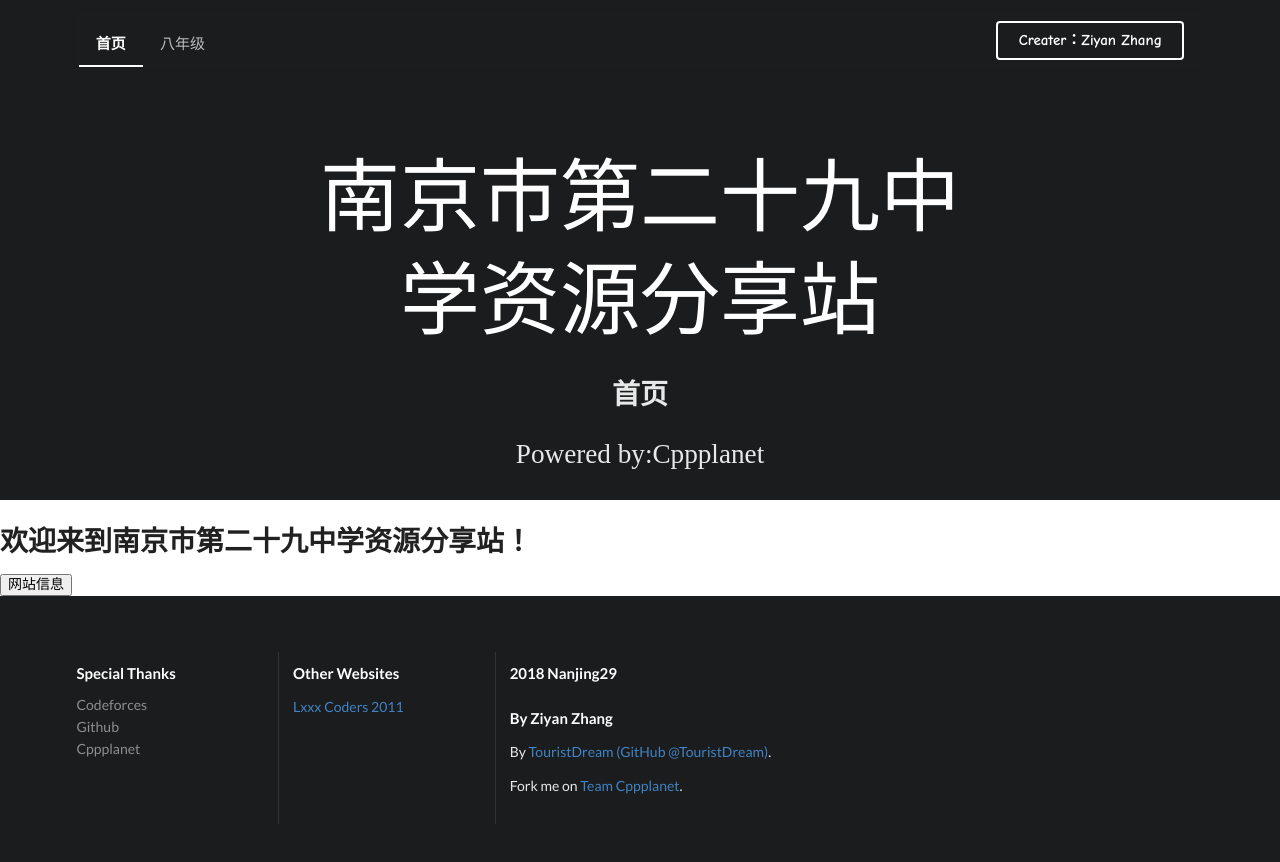
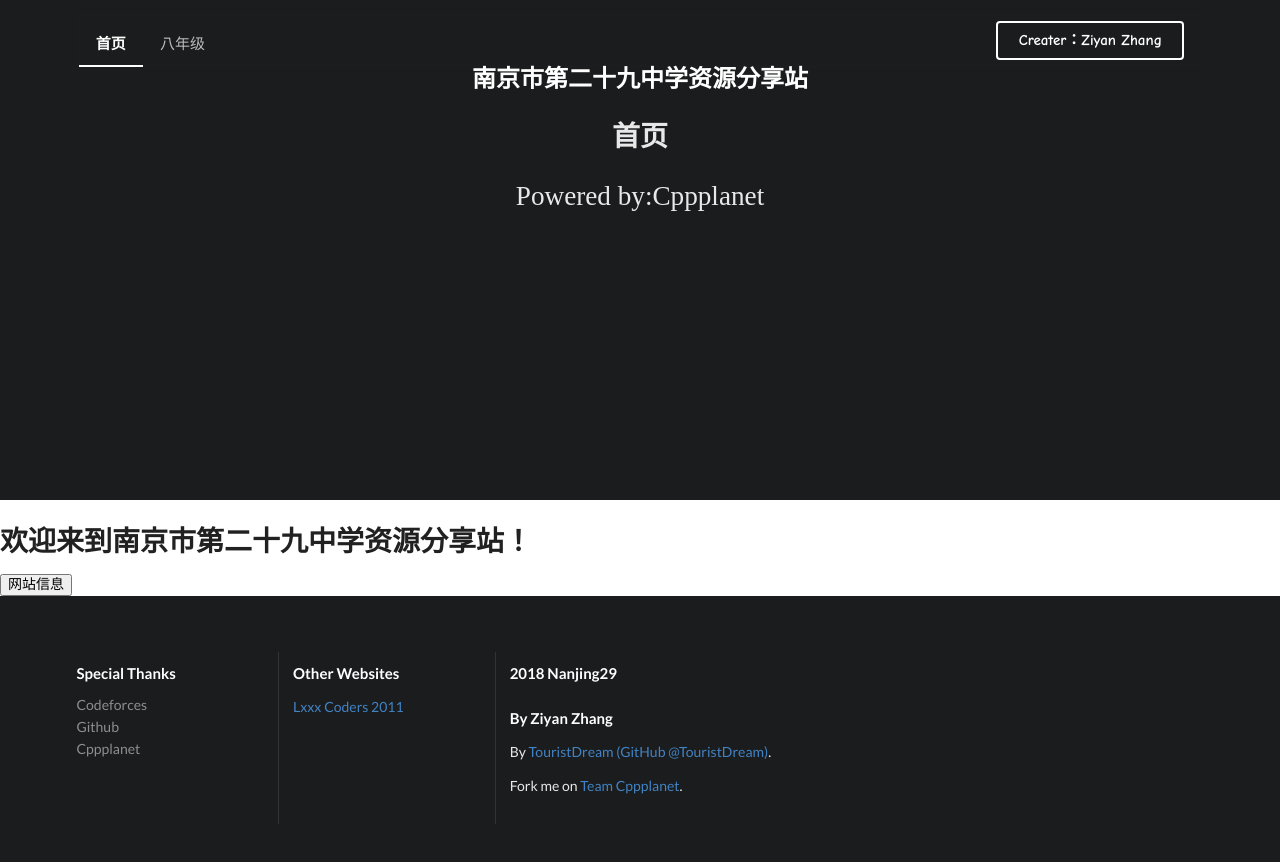
Before and after one commit to nanjing29/homepage, a plain HTML site: page index.html in a window 1280 px wide. Drawn offline with nearby package versions, Linux system fonts and the light colour scheme.

Commit message:
Update index.html

```diff
--- a/index.html
+++ b/index.html
@@ -120,7 +120,7 @@ function show_info()
             </div>
 
             <div class="ui text container">
-                <h1 class="ui inverted header" style="font-family:STXinwei">南京市第二十九中学资源分享站</h1>
+                <h2 class="ui inverted header" style="font-family:STXinwei">南京市第二十九中学资源分享站</h2>
                 <h1 style="font-family:STXinwei">
                     首页
                 </h1>
```
